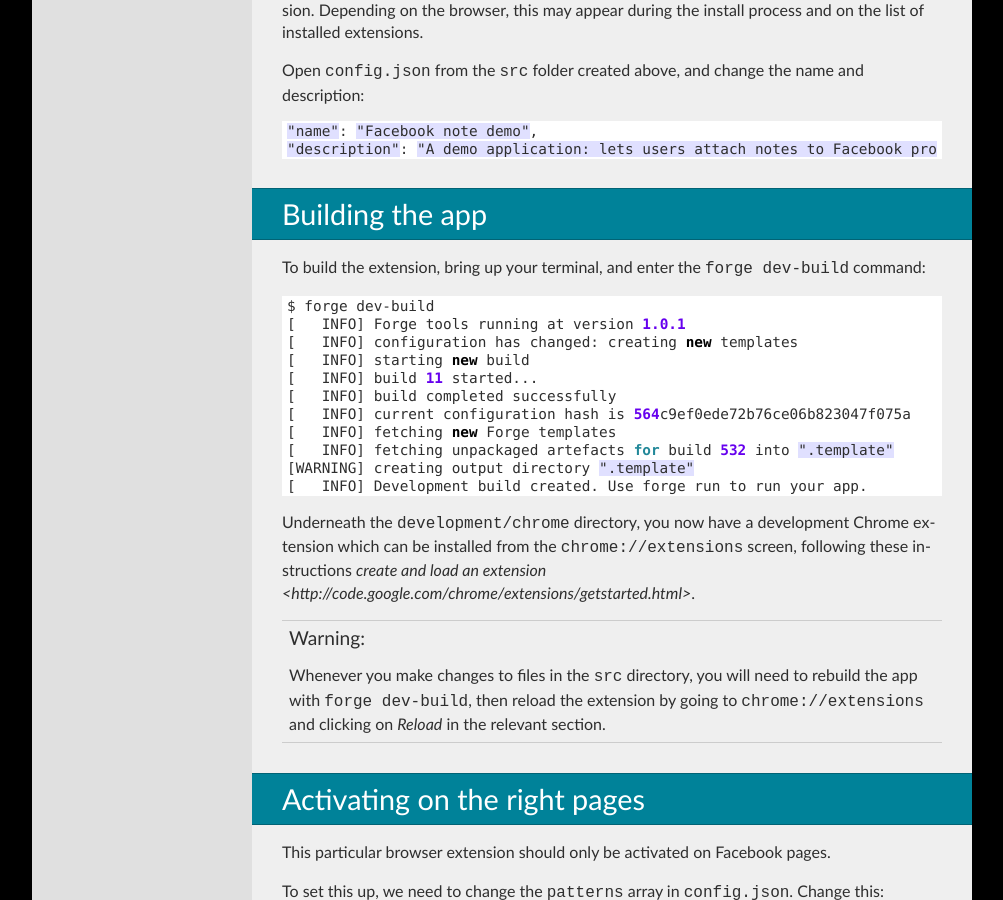
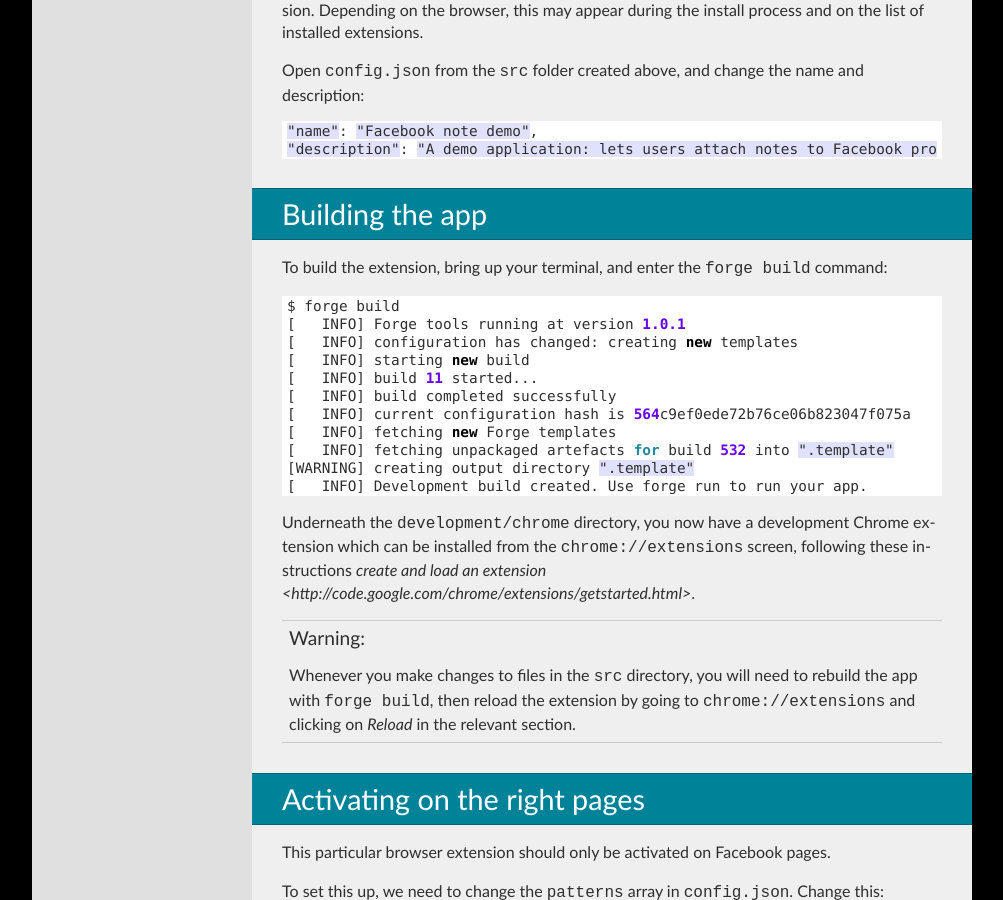
Before and after one commit to trigger-corp/Forge-Documentation, a Sphinx documentation site: the page built from source/facenote/tutorial-1.rst, in a window 1280 px wide and 900 px high, scrolled down 1304 px. Shown: the whole window, without its empty margins (138-1141 px from the left). Built offline with Sphinx 7.4.7, drawn with Linux system fonts in a browser that asks for light colours.

Commit message:
update docs to reflect change from dev-build to build

```diff
--- a/source/android/getting-started.rst
+++ b/source/android/getting-started.rst
@@ -53,7 +53,7 @@ For more information click :ref:`here<android-weather-troucleshooting-build-fail
 * Windows users open a command prompt. OSX/Linux users open a terminal.
 * Navigate to the directory where you extracted the build tools
 * Windows users run ``go.bat``. OSX/Linux users run ``source go.sh``. This will ensure all dependencies are installed and start the virtual environment.
-* Run ``forge dev-build``
+* Run ``forge build``
 * Whenever the configuration file changes the entire app needs to be rebuilt.
   The initial build will take longer than regular builds.
   Also when the configuration file has been altered you must be connected to the internet to run the build tool.
--- a/source/android/troubleshooting.rst
+++ b/source/android/troubleshooting.rst
@@ -9,7 +9,7 @@ Building
 ---------
 .. _android-weather-troucleshooting-build-fail:
 
-**Problem: When running forge dev-build you receive a stack track with the error "Cannot create a file when that file already exists"**
+**Problem: When running forge build you receive a stack track with the error "Cannot create a file when that file already exists"**
 	.. image:: /_static/android/weather/images/troubleshooting/dev-build-fail.png
 
 This might be caused because an AVD is currently running which has a hold of the resources you are trying to replace.
--- a/source/chrome/getting_started.rst
+++ b/source/chrome/getting_started.rst
@@ -26,7 +26,7 @@ Building Chrome Extensions Using Forge
 * Windows users open a command prompt. OSX/Linux users open terminal.
 * Navigate to the directory where you extracted the build tools
 * Windows users run ``go.bat``. OSX/Linux users run ``source go.sh``. This will ensure all dependencies are installed and start the virtual environment.
-* Run ``forge dev-build``
+* Run ``forge build``
 * Whenever the configuration file changes the entire extension needs to be rebuilt.
   The initial build will take longer than regular builds.
   Also when the configuration file has been altered you must be connected to the internet to run the build tool.
--- a/source/facenote/tutorial-1.rst
+++ b/source/facenote/tutorial-1.rst
@@ -37,9 +37,9 @@ Open ``config.json`` from the ``src`` folder created above, and change the name
 
 Building the app
 ---------------------------------
-To build the extension, bring up your terminal, and enter the ``forge dev-build`` command::
+To build the extension, bring up your terminal, and enter the ``forge build`` command::
 
-    $ forge dev-build
+    $ forge build
     [   INFO] Forge tools running at version 1.0.1
     [   INFO] configuration has changed: creating new templates
     [   INFO] starting new build
@@ -53,7 +53,7 @@ To build the extension, bring up your terminal, and enter the ``forge dev-build`
 
 Underneath the ``development/chrome`` directory, you now have a development Chrome extension which can be installed from the ``chrome://extensions`` screen, following these instructions `create and load an extension <http://code.google.com/chrome/extensions/getstarted.html>`.
 
-.. warning:: Whenever you make changes to files in the ``src`` directory, you will need to rebuild the app with ``forge dev-build``, then reload the extension by going to ``chrome://extensions`` and clicking on *Reload* in the relevant section.
+.. warning:: Whenever you make changes to files in the ``src`` directory, you will need to rebuild the app with ``forge build``, then reload the extension by going to ``chrome://extensions`` and clicking on *Reload* in the relevant section.
 
 Activating on the right pages
 ----------------------------------
@@ -93,7 +93,7 @@ to this::
     "/fb-note-demo.js"
   ]
 
-Now, rebuild your extension with ``forge dev-build``, reload it in Chrome, and when you go to a Facebook page, you should see your own alert popup.
+Now, rebuild your extension with ``forge build``, reload it in Chrome, and when you go to a Facebook page, you should see your own alert popup.
 
 Reference extension
 -------------------
```
